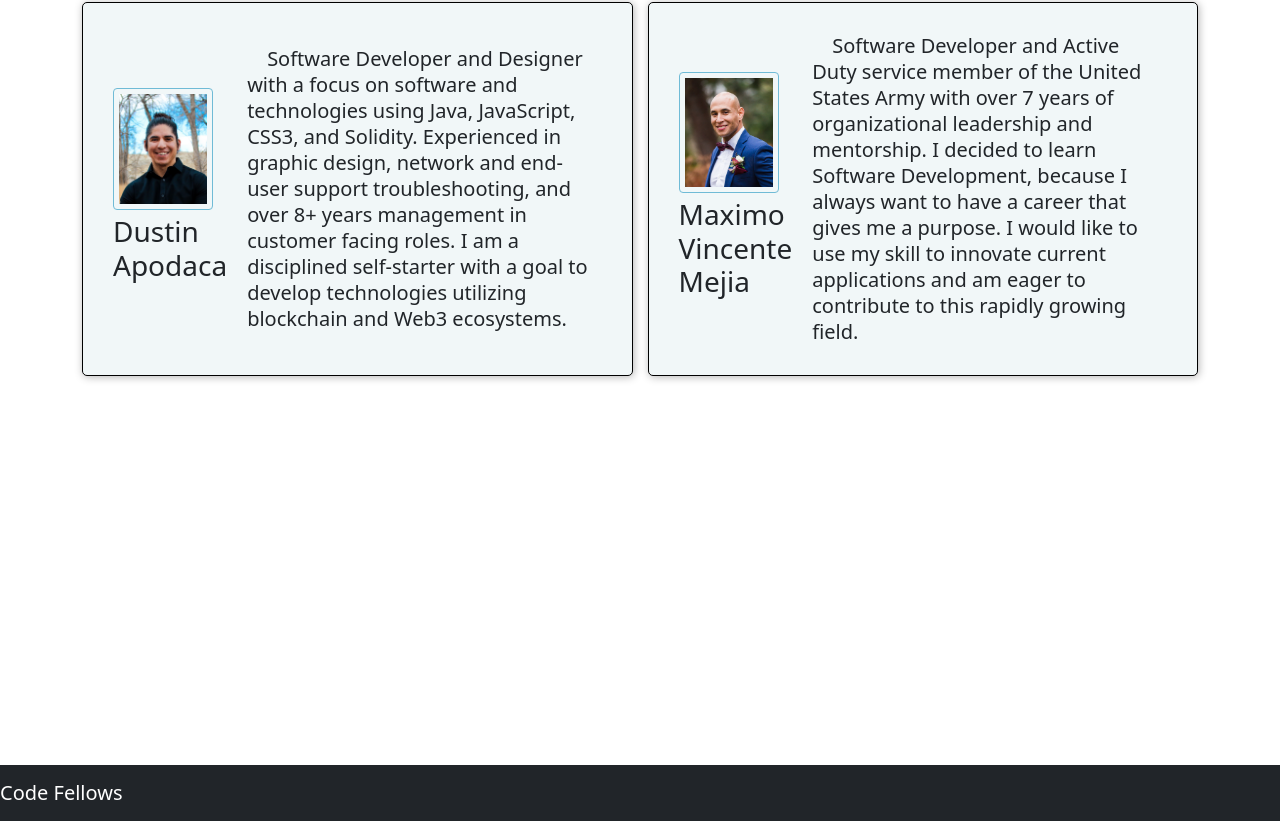
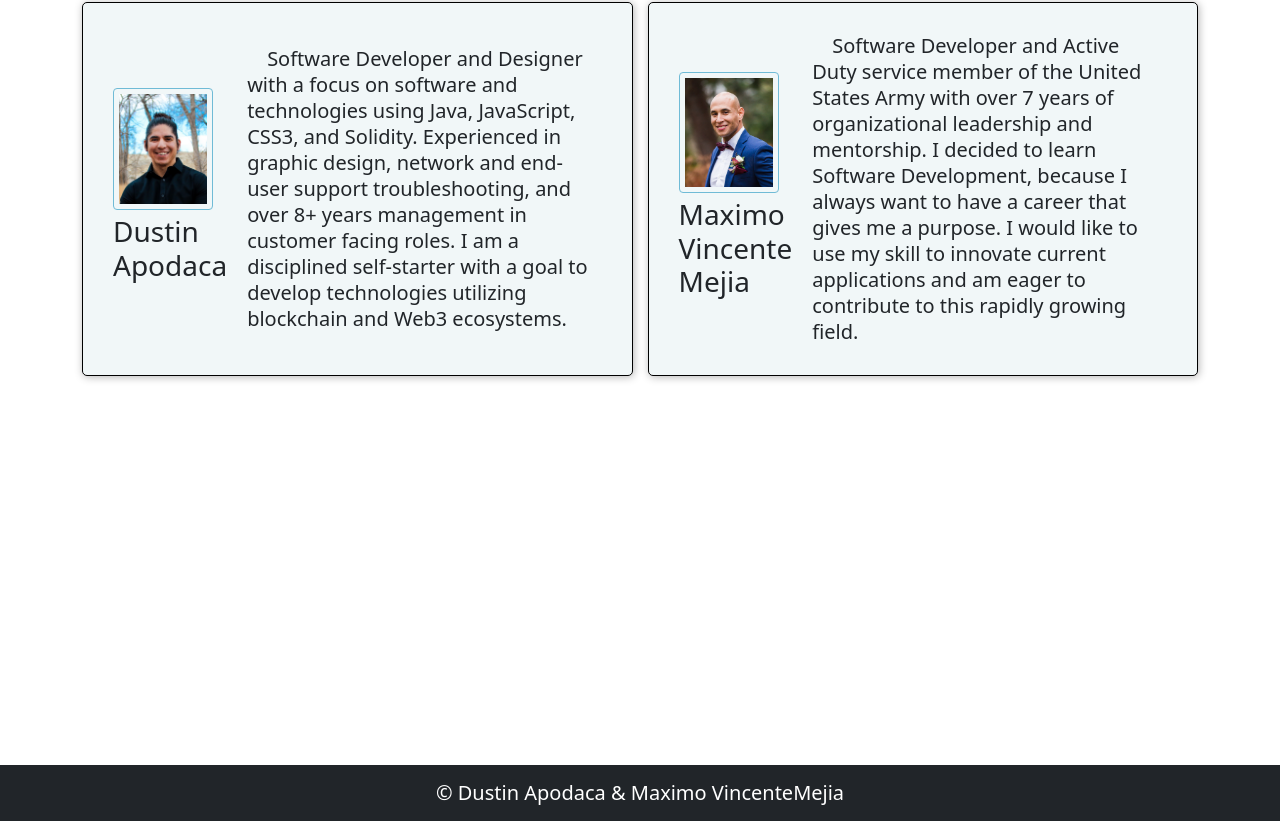
Before and after one commit to dustinapodaca/can-of-books-frontend, a React (Create React App) app: page /About in a window 1280 px wide. Shown: the part 148-969 px from the top of the page. Built offline with nearby package versions, Linux system fonts and the light colour scheme.

Commit message:
updated footer

```diff
--- a/src/Footer.js
+++ b/src/Footer.js
@@ -1,11 +1,12 @@
 import React from 'react';
 import Navbar from 'react-bootstrap/Navbar';
+import 'bootstrap/dist/css/bootstrap.min.css';
 
 class Footer extends React.Component {
   render() {
     return (
       <Navbar collapseOnSelect expand="lg" bg="dark" variant="dark">
-        <Navbar.Brand>Code Fellows</Navbar.Brand>
+        <Navbar.Brand className="mx-auto">&#169; Dustin Apodaca & Maximo VincenteMejia</Navbar.Brand>
       </Navbar>
     )
   }
```
